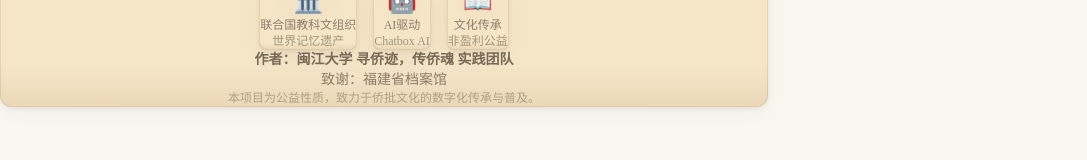
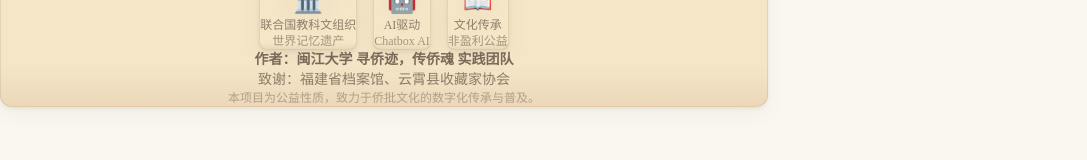
Before and after one commit to somepapers/qiaopi-ai, a Vue app: page /about in a window 1280 px wide. Shown: the part 372-532 px from the top of the page, without its empty margins (0-1087 px from the left). Built offline with nearby package versions, Linux system fonts and the light colour scheme; a web font is replaced by a local one.

Commit message:
关于页面致谢新增：云霄县收藏家协会

```diff
--- a/src/views/AboutView.vue
+++ b/src/views/AboutView.vue
@@ -51,7 +51,7 @@
       </p>
 
       <p class="text-sm text-ink/50 font-serif">
-        致谢：福建省档案馆
+        致谢：福建省档案馆、云霄县收藏家协会
       </p>
 
       <p class="text-xs text-ink/30 font-serif">
```
